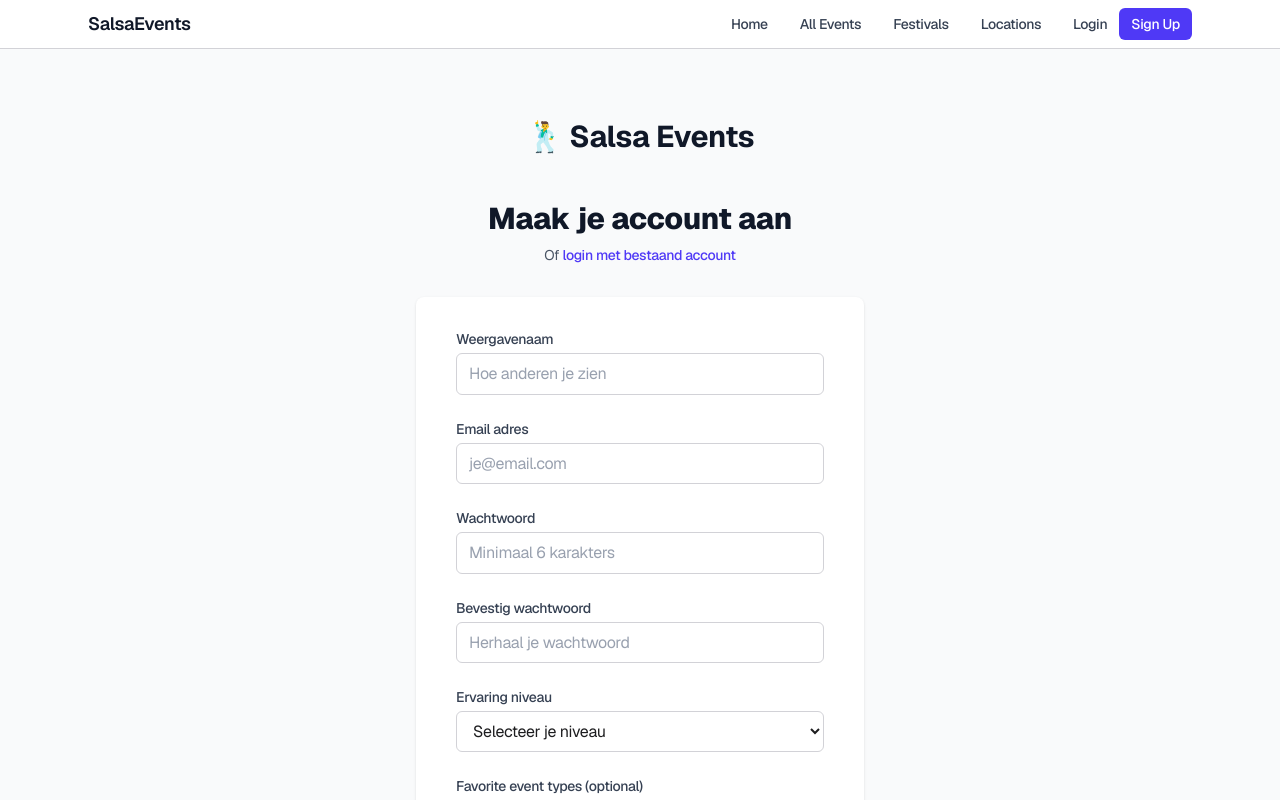
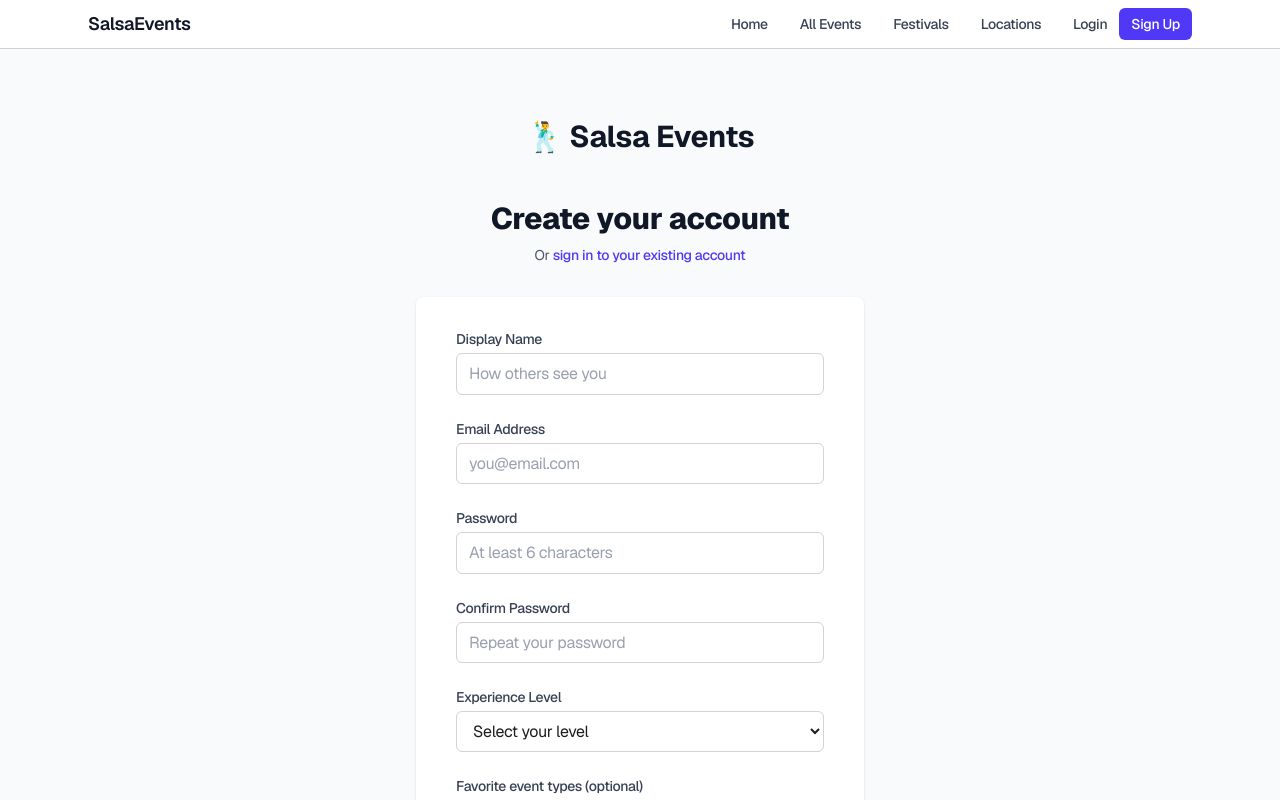
Before and after one commit to bouzDev/salsaevents-amsterdam, a Next.js app: page /register in a window 1280 px wide. Shown: the top 800 px of the page. Built offline with nearby package versions, Linux system fonts and the light colour scheme; no server answers.

Commit message:
Fix PAYLOAD_URL and translate signup to English

```diff
--- a/src/app/(frontend)/register/page.tsx
+++ b/src/app/(frontend)/register/page.tsx
@@ -11,15 +11,15 @@ export default function RegisterPage() {
                     </h1>
                 </div>
                 <h2 className='mt-6 text-center text-3xl font-extrabold text-gray-900'>
-                    Maak je account aan
+                    Create your account
                 </h2>
                 <p className='mt-2 text-center text-sm text-gray-600'>
-                    Of{' '}
+                    Or{' '}
                     <a
                         href='/login'
                         className='font-medium text-indigo-600 hover:text-indigo-500'
                     >
-                        login met bestaand account
+                        sign in to your existing account
                     </a>
                 </p>
             </div>
--- /dev/null
+++ b/src/app/api/debug/route.ts
@@ -0,0 +1,41 @@
+import { NextResponse } from 'next/server';
+import { getSalsaEventsMain } from '../../../data/events.server';
+
+export async function GET() {
+    try {
+        const events = await getSalsaEventsMain();
+
+        return NextResponse.json({
+            status: 'success',
+            eventCount: events.length,
+            sampleEvents: events.slice(0, 3).map((e) => ({
+                id: e.id,
+                slug: e.slug,
+                title: e.title,
+                hasSlug: !!e.slug,
+            })),
+            environment: {
+                NODE_ENV: process.env.NODE_ENV,
+                PAYLOAD_PUBLIC_SERVER_URL:
+                    process.env.PAYLOAD_PUBLIC_SERVER_URL,
+                VERCEL_URL: process.env.VERCEL_URL,
+                DATABASE_URI_SET: !!process.env.DATABASE_URI,
+            },
+        });
+    } catch (error) {
+        return NextResponse.json(
+            {
+                status: 'error',
+                error: error instanceof Error ? error.message : 'Unknown error',
+                environment: {
+                    NODE_ENV: process.env.NODE_ENV,
+                    PAYLOAD_PUBLIC_SERVER_URL:
+                        process.env.PAYLOAD_PUBLIC_SERVER_URL,
+                    VERCEL_URL: process.env.VERCEL_URL,
+                    DATABASE_URI_SET: !!process.env.DATABASE_URI,
+                },
+            },
+            { status: 500 }
+        );
+    }
+}
--- a/src/components/auth/RegisterForm.tsx
+++ b/src/components/auth/RegisterForm.tsx
@@ -40,13 +40,13 @@ const RegisterForm: React.FC = () => {
 
         // Validation
         if (formData.password !== formData.confirmPassword) {
-            setError('Wachtwoorden komen niet overeen');
+            setError('Passwords do not match');
             setIsLoading(false);
             return;
         }
 
         if (formData.password.length < 6) {
-            setError('Wachtwoord moet minimaal 6 karakters zijn');
+            setError('Password must be at least 6 characters');
             setIsLoading(false);
             return;
         }
@@ -71,13 +71,13 @@ const RegisterForm: React.FC = () => {
             if (response.ok) {
                 // Account created successfully
                 router.push(
-                    '/login?message=Account aangemaakt! Je kunt nu inloggen.'
+                    '/login?message=Account created! You can now sign in.'
                 );
             } else {
-                setError(data.message || 'Registratie mislukt');
+                setError(data.message || 'Registration failed');
             }
         } catch {
-            setError('Er is iets misgegaan. Probeer het opnieuw.');
+            setError('Something went wrong. Please try again.');
         } finally {
             setIsLoading(false);
         }
@@ -96,7 +96,7 @@ const RegisterForm: React.FC = () => {
                     htmlFor='displayName'
                     className='block text-sm font-medium text-gray-700'
                 >
-                    Weergavenaam
+                    Display Name
                 </label>
                 <div className='mt-1'>
                     <input
@@ -107,7 +107,7 @@ const RegisterForm: React.FC = () => {
                         value={formData.displayName}
                         onChange={handleInputChange}
                         className='appearance-none block w-full px-3 py-2 border border-gray-300 rounded-md placeholder-gray-400 focus:outline-none focus:ring-indigo-500 focus:border-indigo-500'
-                        placeholder='Hoe anderen je zien'
+                        placeholder='How others see you'
                     />
                 </div>
             </div>
@@ -117,7 +117,7 @@ const RegisterForm: React.FC = () => {
                     htmlFor='email'
                     className='block text-sm font-medium text-gray-700'
                 >
-                    Email adres
+                    Email Address
                 </label>
                 <div className='mt-1'>
                     <input
@@ -129,7 +129,7 @@ const RegisterForm: React.FC = () => {
                         value={formData.email}
                         onChange={handleInputChange}
                         className='appearance-none block w-full px-3 py-2 border border-gray-300 rounded-md placeholder-gray-400 focus:outline-none focus:ring-indigo-500 focus:border-indigo-500'
-                        placeholder='je@email.com'
+                        placeholder='you@email.com'
                     />
                 </div>
             </div>
@@ -139,7 +139,7 @@ const RegisterForm: React.FC = () => {
                     htmlFor='password'
                     className='block text-sm font-medium text-gray-700'
                 >
-                    Wachtwoord
+                    Password
                 </label>
                 <div className='mt-1'>
                     <input
@@ -151,7 +151,7 @@ const RegisterForm: React.FC = () => {
                         value={formData.password}
                         onChange={handleInputChange}
                         className='appearance-none block w-full px-3 py-2 border border-gray-300 rounded-md placeholder-gray-400 focus:outline-none focus:ring-indigo-500 focus:border-indigo-500'
-                        placeholder='Minimaal 6 karakters'
+                        placeholder='At least 6 characters'
                     />
                 </div>
             </div>
@@ -161,7 +161,7 @@ const RegisterForm: React.FC = () => {
                     htmlFor='confirmPassword'
                     className='block text-sm font-medium text-gray-700'
                 >
-                    Bevestig wachtwoord
+                    Confirm Password
                 </label>
                 <div className='mt-1'>
                     <input
@@ -173,7 +173,7 @@ const RegisterForm: React.FC = () => {
                         value={formData.confirmPassword}
                         onChange={handleInputChange}
                         className='appearance-none block w-full px-3 py-2 border border-gray-300 rounded-md placeholder-gray-400 focus:outline-none focus:ring-indigo-500 focus:border-indigo-500'
-                        placeholder='Herhaal je wachtwoord'
+                        placeholder='Repeat your password'
                     />
                 </div>
             </div>
@@ -183,7 +183,7 @@ const RegisterForm: React.FC = () => {
                     htmlFor='experienceLevel'
                     className='block text-sm font-medium text-gray-700'
                 >
-                    Ervaring niveau
+                    Experience Level
                 </label>
                 <div className='mt-1'>
                     <select
@@ -193,7 +193,7 @@ const RegisterForm: React.FC = () => {
                         onChange={handleInputChange}
                         className='block w-full px-3 py-2 border border-gray-300 rounded-md focus:outline-none focus:ring-indigo-500 focus:border-indigo-500'
                     >
-                        <option value=''>Selecteer je niveau</option>
+                        <option value=''>Select your level</option>
                         <option value='beginner'>Beginner</option>
                         <option value='intermediate'>Intermediate</option>
                         <option value='advanced'>Advanced</option>
@@ -247,7 +247,7 @@ const RegisterForm: React.FC = () => {
                     disabled={isLoading}
                     className='group relative w-full flex justify-center py-2 px-4 border border-transparent text-sm font-medium rounded-md text-white bg-indigo-600 hover:bg-indigo-700 focus:outline-none focus:ring-2 focus:ring-offset-2 focus:ring-indigo-500 disabled:opacity-50'
                 >
-                    {isLoading ? 'Account aanmaken...' : 'Account aanmaken'}
+                    {isLoading ? 'Creating account...' : 'Create account'}
                 </button>
             </div>
         </form>
```
Also changed, not shown: src/app/(frontend)/events/[id]/page.tsx (+61 -4 lines).
